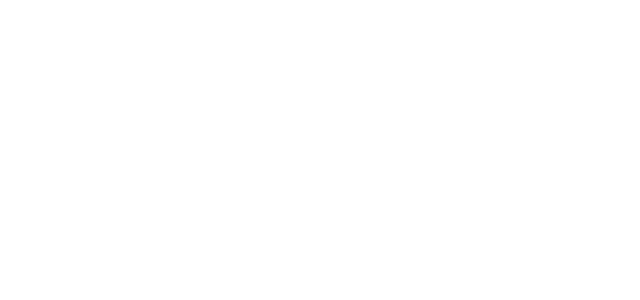
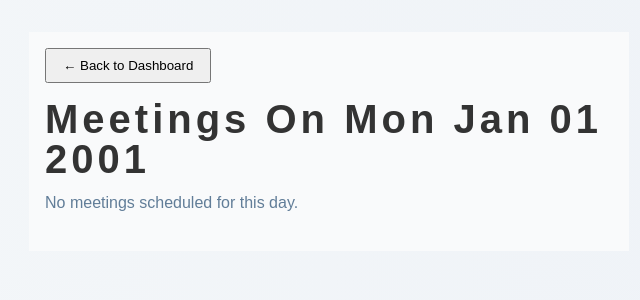
Before and after one commit to GUMELINNOVATION/ENDURR, a React (Create React App) app: page /schedule/1 in a window 1280 px wide. Before the commit this address had no page. Shown: the top 300 px of the page, without its empty margins (311-951 px from the left). Built offline with nearby package versions, Linux system fonts and the light colour scheme.

Commit message:
first commit

```diff
--- a/src/App.js
+++ b/src/App.js
@@ -11,6 +11,7 @@ import Testimonials from "./component/Testimonials";
 import Footer from "./component/Footer";
 import Dashboard from "./dashboard";
 import AuthPage from "./Auth-page/auth";
+import SchedulePage from "./dashboard/SchedulePage"; // Import your new page
 
 function Home() {
   return (
@@ -33,9 +34,10 @@ function App() {
     <Router>
       <Routes>
         <Route path="/" element={<Home />} />
-        <Route path="/Auth-page/auth" element={<AuthPage />} />{" "}
-        {/* Added auth route */}
+        <Route path="/Auth-page/auth" element={<AuthPage />} />
         <Route path="/dashboard" element={<Dashboard />} />
+        <Route path="/schedule/:date" element={<SchedulePage />} />{" "}
+        {/* New Route */}
       </Routes>
     </Router>
   );
--- /dev/null
+++ b/src/dashboard/SchedulePage.js
@@ -0,0 +1,45 @@
+import React from "react";
+import { useParams, useNavigate } from "react-router-dom";
+import { bookings } from "./bookings";
+import "./index.css"; // Adjust path as needed
+const SchedulePage = () => {
+  const { date } = useParams();
+  const navigate = useNavigate();
+
+  // Filter bookings by date param
+  const dayBookings = bookings.filter((b) => b.date === date);
+
+  return (
+    <div className="schedule-page">
+      <button onClick={() => navigate(-1)} className="back-btn">
+        ← Back to Dashboard
+      </button>
+      <h2>Meetings on {new Date(date).toDateString()}</h2>
+      {dayBookings.length === 0 ? (
+        <p>No meetings scheduled for this day.</p>
+      ) : (
+        <ul className="booking-list">
+          {dayBookings.map(({ id, user, startTime, duration }) => (
+            <li key={id} className="booking-item">
+              <img
+                src={user.profileImg}
+                alt={`${user.name} Profile`}
+                className="dashboard-avatar"
+              />
+              <div className="booking-info">
+                <p>
+                  <strong>{user.name}</strong>
+                </p>
+                <p>
+                  Time: {startTime} - Duration: {duration} minutes
+                </p>
+              </div>
+            </li>
+          ))}
+        </ul>
+      )}
+    </div>
+  );
+};
+
+export default SchedulePage;
--- /dev/null
+++ b/src/dashboard/bookings.js
@@ -0,0 +1,33 @@
+// Example data, replace with real data fetching later
+export const bookings = [
+  {
+    id: 1,
+    user: {
+      name: "Alice Johnson",
+      profileImg: "../images/download (1).jpeg",
+    },
+    date: "2025-06-05",
+    startTime: "15:00",
+    duration: 30, // minutes
+  },
+  {
+    id: 2,
+    user: {
+      name: "Bob Smith",
+      profileImg: "../images/download (2).png",
+    },
+    date: "2025-06-05",
+    startTime: "16:00",
+    duration: 60,
+  },
+  {
+    id: 3,
+    user: {
+      name: "Carol Lee",
+      profileImg: "/profiles/carol.jpg",
+    },
+    date: "2025-06-07",
+    startTime: "18:30",
+    duration: 30,
+  },
+];
--- a/src/dashboard/index.css
+++ b/src/dashboard/index.css
@@ -218,3 +218,115 @@ body {
     opacity: 1;
   }
 }
+.event-list li {
+  padding: 12px;
+  margin-bottom: 6px;
+  border-radius: 8px;
+  background-color: #f8f9ff;
+  transition: 0.3s ease;
+  cursor: pointer;
+}
+
+.event-list li:hover {
+  background-color: #eef2ff;
+  transform: scale(1.01);
+}
+
+.event-actions {
+  margin-top: 15px;
+  padding: 20px;
+  background: #f1f5ff;
+  border-radius: 12px;
+  animation: fadeInUp 0.3s ease-in-out;
+  box-shadow: 0 5px 15px rgba(0, 0, 0, 0.05);
+}
+
+.event-btn-group {
+  margin-top: 10px;
+  display: flex;
+  gap: 12px;
+}
+
+.action-btn {
+  padding: 10px 16px;
+  border-radius: 8px;
+  border: none;
+  cursor: pointer;
+  transition: 0.2s ease;
+  background: #dce3ff;
+  color: #1e1e2f;
+}
+
+.action-btn.primary {
+  background: #6366f1;
+  color: white;
+}
+
+.action-btn:hover {
+  opacity: 0.9;
+}
+
+@keyframes fadeInUp {
+  from {
+    opacity: 0;
+    transform: translateY(15px);
+  }
+  to {
+    opacity: 1;
+    transform: translateY(0);
+  }
+}
+.schedule-page {
+  padding: 2rem;
+  background: #f9fafb;
+}
+
+.booking-list {
+  list-style: none;
+  padding: 0;
+}
+
+.booking-card {
+  background: #e0e7ff;
+  margin: 10px 0;
+  padding: 1rem;
+  border-radius: 8px;
+  animation: fadeInUp 0.3s ease;
+}
+.schedule-page {
+  max-width: 600px;
+  margin: 2rem auto;
+  padding: 1rem;
+  font-family: Arial, sans-serif;
+}
+
+.back-btn {
+  margin-bottom: 1rem;
+  padding: 0.5rem 1rem;
+  cursor: pointer;
+}
+
+.booking-list {
+  list-style: none;
+  padding: 0;
+}
+
+.booking-item {
+  display: flex;
+  align-items: center;
+  margin-bottom: 1rem;
+  border-bottom: 1px solid #ccc;
+  padding-bottom: 0.5rem;
+}
+
+.profile-img {
+  width: 48px;
+  height: 48px;
+  border-radius: 50%;
+  margin-right: 1rem;
+  object-fit: cover;
+}
+
+.booking-info p {
+  margin: 0;
+}
--- a/src/dashboard/index.js
+++ b/src/dashboard/index.js
@@ -1,4 +1,5 @@
-import React, { useState } from "react";
+import React, { useState, useEffect } from "react";
+import { useNavigate } from "react-router-dom";
 import Calendar from "react-calendar";
 import "react-calendar/dist/Calendar.css";
 import "./index.css";
@@ -6,19 +7,65 @@ import { pageLink, socialLink } from "../data";
 import profileimg from "../images/download (2).png";
 
 const Dashboard = ({ username = "Gumel" }) => {
+  const navigate = useNavigate();
   const [date, setDate] = useState(new Date());
+  const [selectedEvent, setSelectedEvent] = useState(null);
+  const [timeLeft, setTimeLeft] = useState("");
 
-  const upcomingEvents = [
-    { title: "Virtual HIIT with Alex", date: "June 5, 7AM" },
-    { title: "Morning Yoga Flow", date: "June 7, 6AM" },
-    { title: "Accountability Check-in", date: "June 9, 8PM" },
-    { title: "Partner Strength Training", date: "June 11, 5PM" },
-    { title: "Stretch & Chill Session", date: "June 13, 9PM" },
-  ];
+  const [events, setEvents] = useState([
+    {
+      title: "Virtual Gym Session",
+      date: "2025-06-05T15:00:00",
+      location: "Online via Zoom",
+    },
+    {
+      title: "HIIT Workout Class",
+      date: "2025-06-07T18:30:00",
+      location: "Google Meet",
+    },
+    {
+      title: "Stretch & Chill",
+      date: "2025-06-10T09:00:00",
+      location: "Microsoft Teams",
+    },
+  ]);
+
+  // Countdown timer for selected event
+  useEffect(() => {
+    const timer = setInterval(() => {
+      if (selectedEvent) {
+        const now = new Date();
+        const eventTime = new Date(selectedEvent.date);
+        const diff = eventTime - now;
+
+        if (diff <= 0) {
+          setTimeLeft("Meeting Started");
+        } else {
+          const hours = Math.floor(diff / (1000 * 60 * 60));
+          const minutes = Math.floor((diff / (1000 * 60)) % 60);
+          const seconds = Math.floor((diff / 1000) % 60);
+          setTimeLeft(`${hours}h ${minutes}m ${seconds}s`);
+        }
+      } else {
+        setTimeLeft("");
+      }
+    }, 1000);
+
+    return () => clearInterval(timer);
+  }, [selectedEvent]);
+
+  // Handle delete event
+  const handleDelete = () => {
+    setEvents((prev) =>
+      prev.filter((event) => event.title !== selectedEvent.title)
+    );
+    setSelectedEvent(null);
+    setTimeLeft("");
+  };
 
   return (
     <div className="dashboard">
-      {/* Top Bar */}
+      {/* Header */}
       <header className="dashboard-header">
         <img src="/logo.png" alt="Logo" className="dashboard-logo" />
         <img
@@ -28,7 +75,7 @@ const Dashboard = ({ username = "Gumel" }) => {
         />
       </header>
 
-      {/* Welcome Section */}
+      {/* Welcome */}
       <section className="welcome-section">
         <h2>Welcome, {username} 👋</h2>
         <p>Let’s get things done today!</p>
@@ -45,27 +92,55 @@ const Dashboard = ({ username = "Gumel" }) => {
       <section className="card">
         <h3>Upcoming Events</h3>
         <ul className="event-list">
-          {upcomingEvents.map((event, index) => (
-            <li key={index}>
-              <strong>{event.title}</strong> – {event.date}
+          {events.map((event, index) => (
+            <li
+              key={index}
+              onClick={() => setSelectedEvent(event)}
+              className="event-item"
+            >
+              <strong>{event.title}</strong> –{" "}
+              {new Date(event.date).toLocaleString()}
             </li>
           ))}
         </ul>
+
+        {/* Event details */}
+        {selectedEvent && (
+          <div className="event-actions">
+            <h4>{selectedEvent.title}</h4>
+            <p>
+              <strong>Platform:</strong> {selectedEvent.location}
+            </p>
+            <p>
+              <strong>Starts in:</strong> {timeLeft}
+            </p>
+            <div className="event-btn-group">
+              <button className="action-btn primary">Join Meeting</button>
+              <button className="action-btn" onClick={handleDelete}>
+                Delete Meeting
+              </button>
+            </div>
+          </div>
+        )}
       </section>
 
       {/* Calendar */}
-      <section className="card calendar-section">
-        <h3>Calendar</h3>
-        <Calendar onChange={setDate} value={date} className="custom-calendar" />
-        <p className="selected-date">Selected Date: {date.toDateString()}</p>
-      </section>
+      <Calendar
+        onChange={setDate}
+        value={date}
+        className="custom-calendar"
+        onClickDay={(value) => {
+          const formattedDate = value.toISOString().split("T")[0];
+          navigate(`/schedule/${formattedDate}`);
+        }}
+      />
 
-      {/* Media Section */}
+      {/* Gallery */}
       <section className="card media-section">
         <h3>Gallery</h3>
         <div className="media-scroll">
-          <img src="/images/event1.jpg" alt="Mindfulness Workshop snapshot" />
-          <img src="/images/event2.jpg" alt="Study Group session" />
+          <img src="/images/event1.jpg" alt="Mindfulness Workshop" />
+          <img src="/images/event2.jpg" alt="HIIT Session" />
           <video controls>
             <source src="/videos/intro.mp4" type="video/mp4" />
             Your browser does not support the video tag.
```
